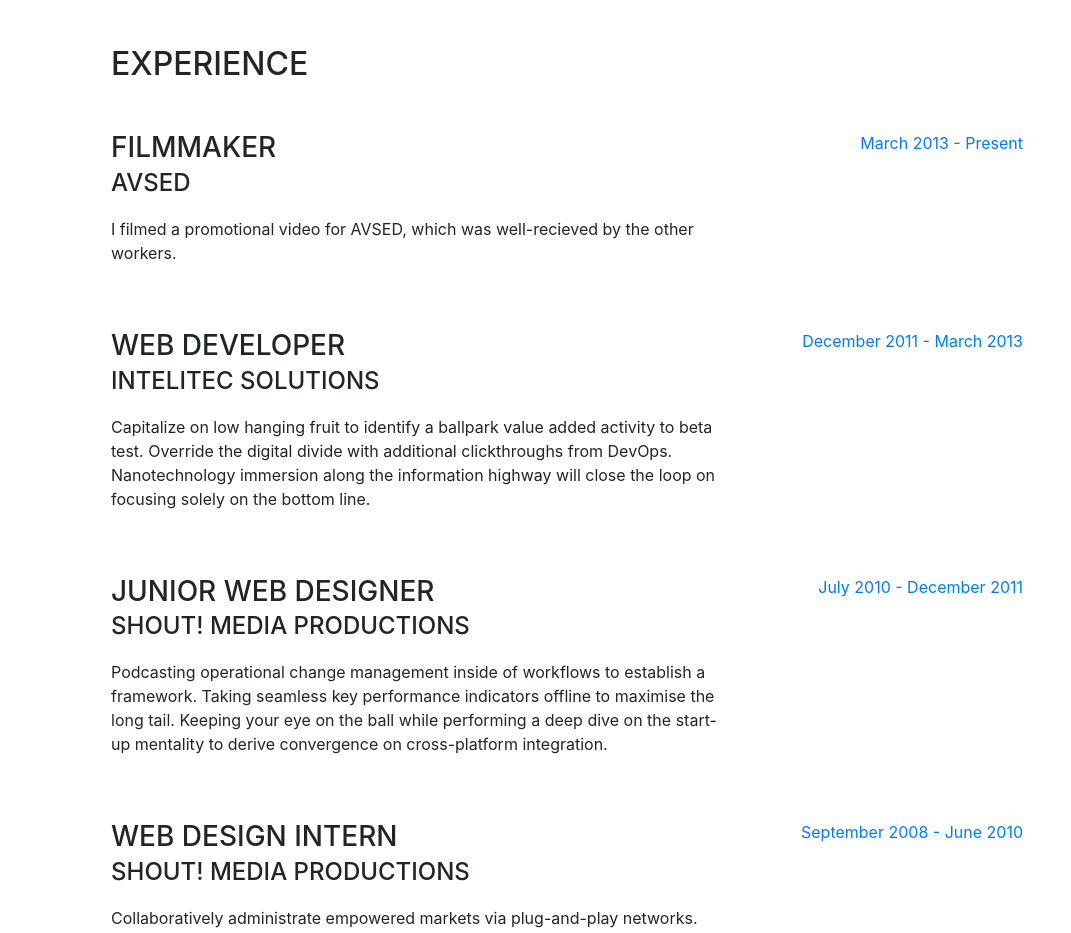
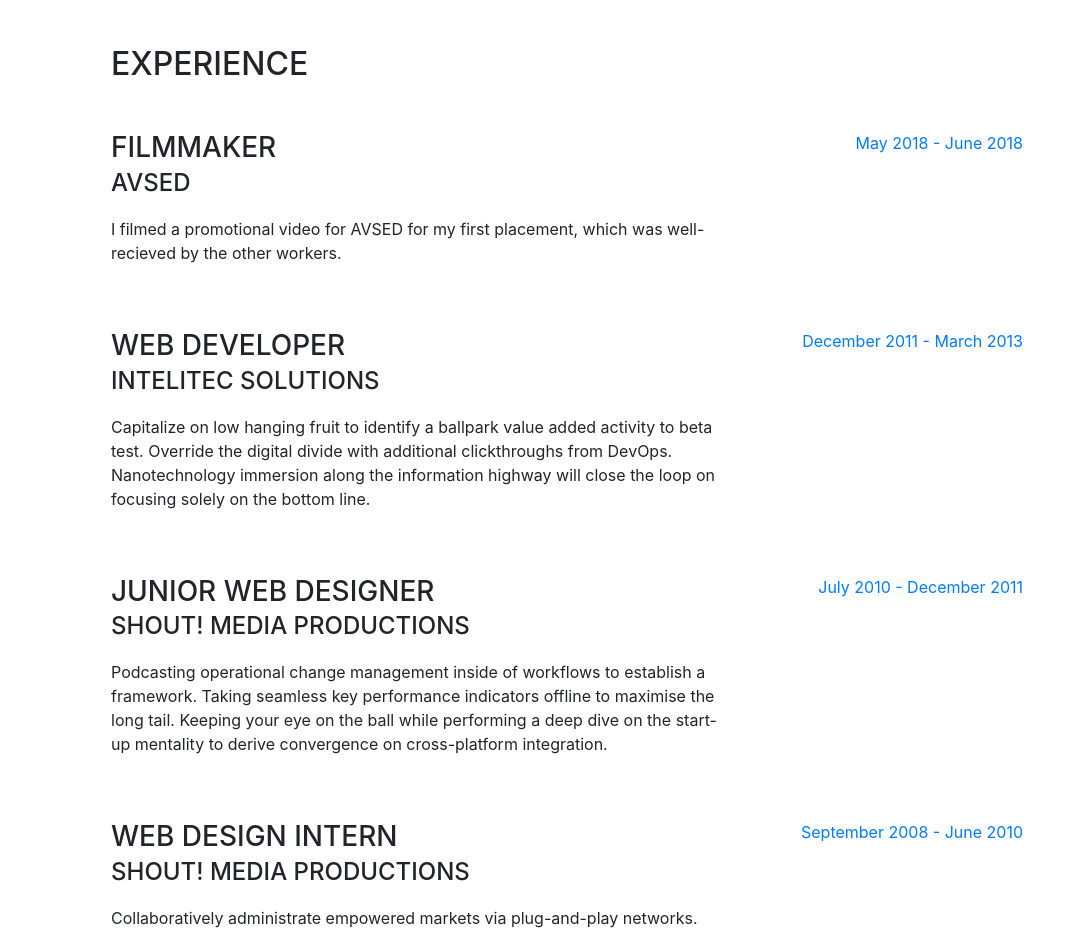
Before and after one commit to TimDFielden/TimDFielden.github.io, a website with bundled scripts: page index.html in a window 1280 px wide. Shown: the part 804-1737 px from the top of the page, without its empty margins (209-1280 px from the left). Built offline with nearby package versions, Linux system fonts and the light colour scheme; a web font is replaced by a local one.

Commit message:
experience

```diff
--- a/index.html
+++ b/index.html
@@ -97,10 +97,10 @@
             <div class="resume-content mr-auto">
               <h3 class="mb-0">Filmmaker</h3>
               <div class="subheading mb-3">AVSED</div>
-              <p>I filmed a promotional video for AVSED, which was well-recieved by the other workers.</p>
+              <p>I filmed a promotional video for AVSED for my first placement, which was well-recieved by the other workers.</p>
             </div>
             <div class="resume-date text-md-right">
-              <span class="text-primary">March 2013 - Present</span>
+              <span class="text-primary">May 2018 - June 2018</span>
             </div>
           </div>
 
```
